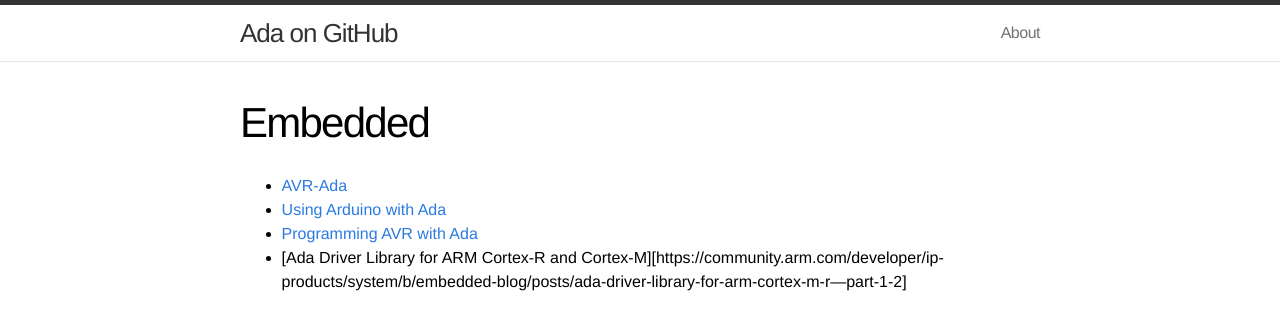
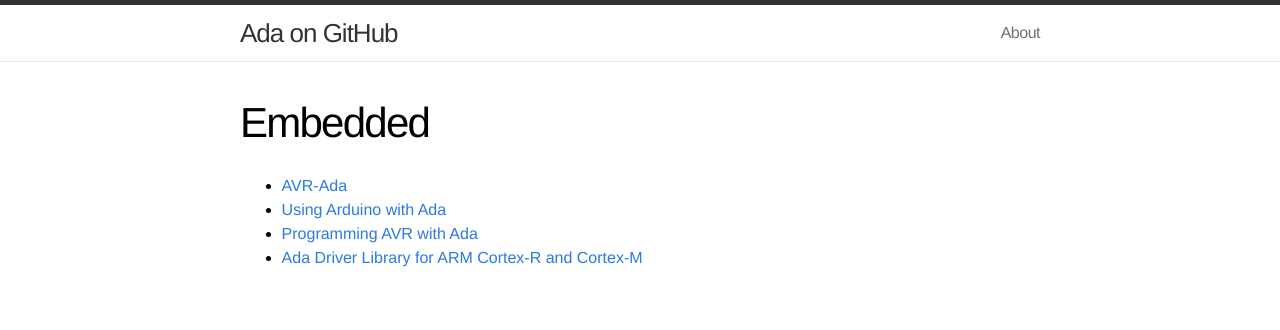
Before and after one commit to quornings/quornings.github.io, a Jekyll site: the page built from embedded.md, in a window 1280 px wide. Shown: the top 330 px of the page. Built offline with Jekyll 4.4.1, drawn with Linux system fonts in a browser that asks for light colours.

Commit message:
Fix format again.

```diff
--- a/embedded.md
+++ b/embedded.md
@@ -7,4 +7,4 @@ permalink: /embedded/
 - [AVR-Ada](https://sourceforge.net/p/avr-ada/wiki/Home/)
 - [Using Arduino with Ada](http://arduino.ada-language.com/building-avr-gnat-for-avr-ada.html)
 - [Programming AVR with Ada](https://wiki.kucia.net/doku.php?id=projects:avrada)
-- [Ada Driver Library for ARM Cortex-R and Cortex-M][https://community.arm.com/developer/ip-products/system/b/embedded-blog/posts/ada-driver-library-for-arm-cortex-m-r---part-1-2]
+- [Ada Driver Library for ARM Cortex-R and Cortex-M](https://community.arm.com/developer/ip-products/system/b/embedded-blog/posts/ada-driver-library-for-arm-cortex-m-r---part-1-2)
```
